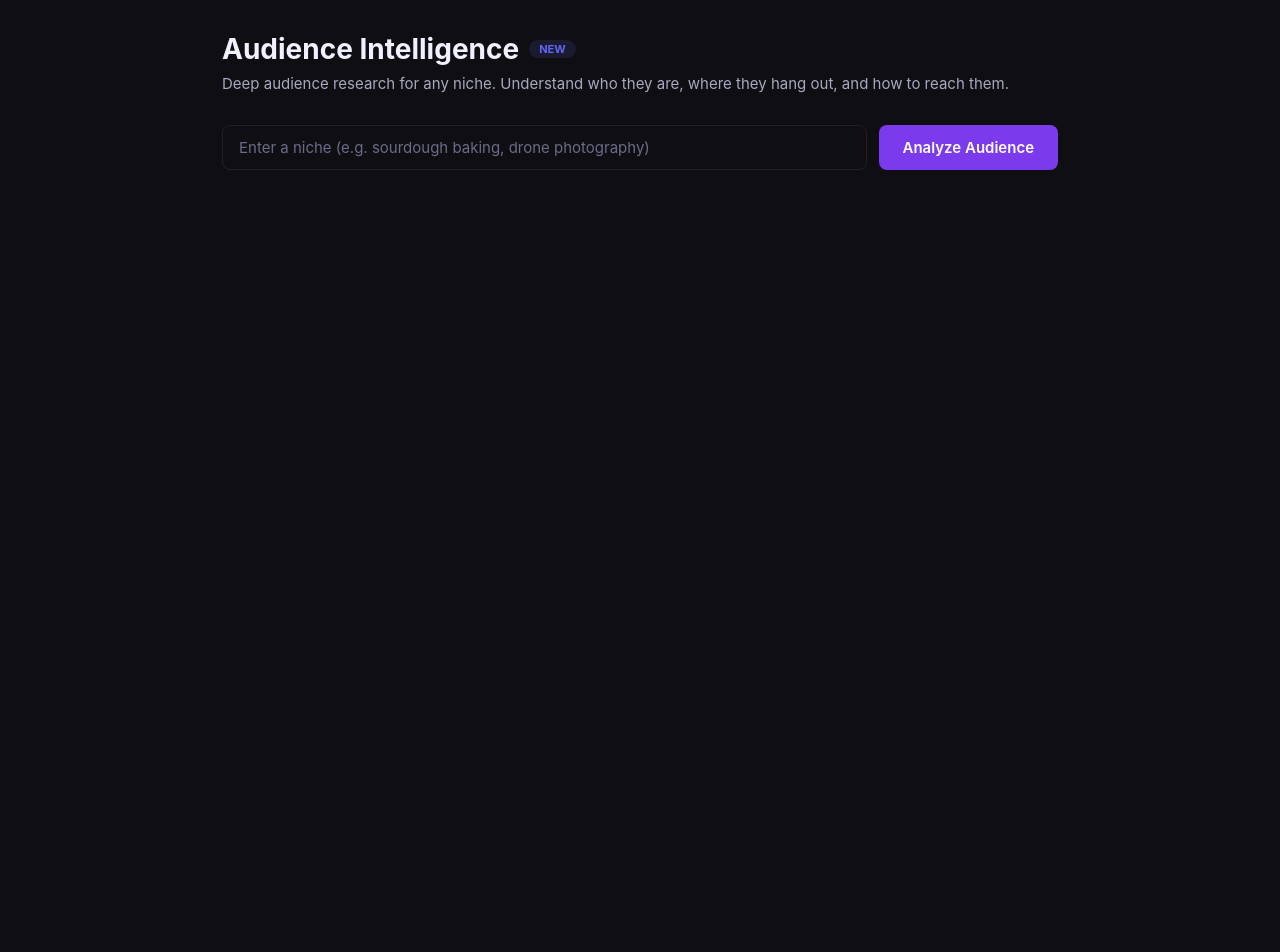
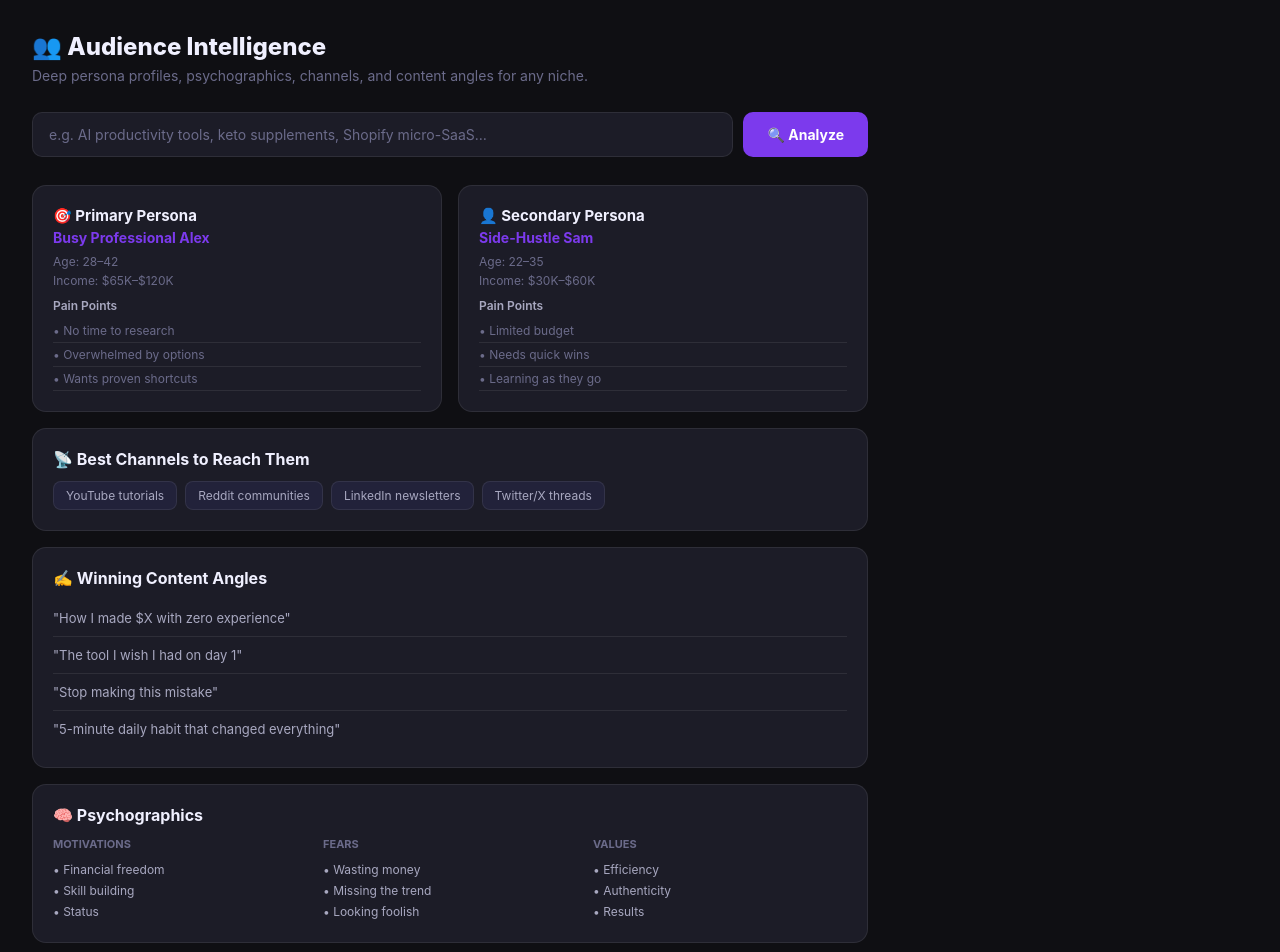
Before and after one commit to NicheFlow1/nicheflow-saas, a Next.js app: page /audience in a window 1280 px wide. Shown: the top 952 px of the page. Before the commit the page ends 800 px from the top, so only its background shows below. Built offline with nearby package versions, Linux system fonts and the light colour scheme.

Commit message:
fix: audience sends niche key + full UI

```diff
--- a/src/app/audience/page.tsx
+++ b/src/app/audience/page.tsx
@@ -1,153 +1,126 @@
 'use client';
 import { useState } from 'react';
-
-interface AudienceData {
-  size: string;
-  demographics: { age: string; gender: string; income: string };
-  platforms: Array<{ name: string; type: string; members: string }>;
-  pain_points: string[];
-  buying_triggers: string[];
-  best_channels: string[];
-  influencer_types: string[];
-  willingness_to_pay: string;
-  keywords: string[];
-}
+import Link from 'next/link';
 
 export default function AudiencePage() {
   const [niche, setNiche] = useState('');
-  const [data, setData] = useState<AudienceData | null>(null);
   const [loading, setLoading] = useState(false);
+  const [result, setResult] = useState<any>(null);
   const [error, setError] = useState('');
 
-  async function analyze() {
+  const run = async () => {
     if (!niche.trim()) return;
-    setLoading(true);
-    setError('');
-    setData(null);
+    setLoading(true); setError(''); setResult(null);
     try {
       const res = await fetch('/api/autopilot', {
         method: 'POST',
-        headers: { 'Content-Type': 'application/json' },
-        body: JSON.stringify({ action: 'audience_intel', niche })
+        headers: {'Content-Type':'application/json'},
+        body: JSON.stringify({ action: 'audience_intel', niche: niche.trim() }),
       });
-      const json = await res.json();
-      if (json.audience) setData(json.audience);
-      else setError('No data returned. Try a different niche.');
-    } catch (e) {
-      setError('Failed to fetch audience data.');
-    } finally {
-      setLoading(false);
+      const data = await res.json();
+      if (data.error) throw new Error(data.error);
+      setResult(data);
+    } catch (e: any) {
+      setError(e.message || 'Failed to analyze audience.');
     }
-  }
+    setLoading(false);
+  };
 
-  const sectionStyle = { background: 'var(--bg-secondary)', borderRadius: '12px', border: '1px solid var(--border)', padding: '20px', marginBottom: '16px' };
-  const labelStyle = { fontSize: '11px', fontWeight: 700, color: 'var(--text-secondary)', textTransform: 'uppercase' as const, letterSpacing: '0.5px', marginBottom: '12px' };
-  const tagStyle = { padding: '4px 12px', borderRadius: '20px', fontSize: '12px', background: 'var(--bg-primary)', border: '1px solid var(--border)', color: 'var(--text-primary)' };
+  const DEMO = {
+    primary_persona: { name: 'Busy Professional Alex', age: '28–42', income: '$65K–$120K', pain_points: ['No time to research', 'Overwhelmed by options', 'Wants proven shortcuts'] },
+    secondary_persona: { name: 'Side-Hustle Sam', age: '22–35', income: '$30K–$60K', pain_points: ['Limited budget', 'Needs quick wins', 'Learning as they go'] },
+    channels: ['YouTube tutorials', 'Reddit communities', 'LinkedIn newsletters', 'Twitter/X threads'],
+    content_angles: ['How I made $X with zero experience', 'The tool I wish I had on day 1', 'Stop making this mistake', '5-minute daily habit that changed everything'],
+    psychographics: { motivations: ['Financial freedom', 'Skill building', 'Status'], fears: ['Wasting money', 'Missing the trend', 'Looking foolish'], values: ['Efficiency', 'Authenticity', 'Results'] },
+    market_size: '$2.4B TAM | $340M SAM',
+  };
+
+  const d = result || (niche ? null : DEMO);
 
   return (
-    <div style={{ padding: '32px', maxWidth: '900px', margin: '0 auto' }}>
-      <div style={{ marginBottom: '32px' }}>
-        <div style={{ display: 'flex', alignItems: 'center', gap: '10px', marginBottom: '8px' }}>
-          <h1 style={{ fontSize: '28px', fontWeight: 700, color: 'var(--text-primary)', margin: 0 }}>Audience Intelligence</h1>
-          <span style={{ padding: '2px 10px', borderRadius: '20px', fontSize: '11px', fontWeight: 700, background: '#6366f122', color: '#6366f1', textTransform: 'uppercase' }}>NEW</span>
-        </div>
-        <p style={{ color: 'var(--text-secondary)', fontSize: '15px', margin: 0 }}>Deep audience research for any niche. Understand who they are, where they hang out, and how to reach them.</p>
+    <div style={{padding:'32px', maxWidth:'900px'}}>
+      <div style={{marginBottom:'28px'}}>
+        <h1 style={{fontSize:'24px', fontWeight:800, color:'var(--text-primary)', margin:'0 0 6px'}}>👥 Audience Intelligence</h1>
+        <p style={{color:'var(--text-muted)', fontSize:'14px', margin:0}}>Deep persona profiles, psychographics, channels, and content angles for any niche.</p>
       </div>
 
-      <div style={{ display: 'flex', gap: '12px', marginBottom: '32px' }}>
-        <input
-          value={niche}
-          onChange={e => setNiche(e.target.value)}
-          onKeyDown={e => e.key === 'Enter' && analyze()}
-          placeholder="Enter a niche (e.g. sourdough baking, drone photography)"
-          style={{ flex: 1, padding: '12px 16px', borderRadius: '8px', border: '1px solid var(--border)', background: 'var(--bg-secondary)', color: 'var(--text-primary)', fontSize: '15px', outline: 'none' }}
-        />
-        <button
-          onClick={analyze}
-          disabled={loading || !niche.trim()}
-          style={{ padding: '12px 24px', borderRadius: '8px', border: 'none', background: 'var(--accent)', color: '#fff', fontSize: '15px', fontWeight: 600, cursor: 'pointer', opacity: loading ? 0.7 : 1, whiteSpace: 'nowrap' }}
-        >
-          {loading ? 'Analyzing...' : 'Analyze Audience'}
+      <div style={{display:'flex', gap:'10px', marginBottom:'28px'}}>
+        <input value={niche} onChange={e => setNiche(e.target.value)} onKeyDown={e => e.key==='Enter' && run()}
+          placeholder="e.g. AI productivity tools, keto supplements, Shopify micro-SaaS…"
+          style={{flex:1, background:'var(--bg-card)', border:'1px solid var(--border)', borderRadius:'10px', padding:'13px 16px', color:'var(--text-primary)', fontSize:'14px', outline:'none'}}/>
+        <button onClick={run} disabled={loading || !niche.trim()}
+          style={{background:'var(--accent)', color:'#fff', border:'none', borderRadius:'10px', padding:'13px 24px', fontWeight:700, fontSize:'14px', cursor:loading?'not-allowed':'pointer'}}>
+          {loading ? 'Analyzing…' : '🔍 Analyze'}
         </button>
       </div>
 
-      {error && <div style={{ padding: '16px', background: '#ef444422', border: '1px solid #ef444444', borderRadius: '8px', color: '#ef4444', marginBottom: '16px', fontSize: '14px' }}>{error}</div>}
+      {error && <p style={{color:'#ef4444', fontSize:'13px', marginBottom:'16px'}}>{error}</p>}
 
-      {data && (
-        <div>
-          <div style={{ display: 'grid', gridTemplateColumns: 'repeat(auto-fit, minmax(200px, 1fr))', gap: '16px', marginBottom: '16px' }}>
-            <div style={sectionStyle}>
-              <div style={labelStyle}>Audience Size</div>
-              <div style={{ fontSize: '28px', fontWeight: 800, color: 'var(--accent)' }}>{data.size}</div>
-            </div>
-            <div style={sectionStyle}>
-              <div style={labelStyle}>Demographics</div>
-              <div style={{ fontSize: '14px', color: 'var(--text-primary)', lineHeight: 1.8 }}>
-                <div>Age: <strong>{data.demographics.age}</strong></div>
-                <div>Gender: <strong>{data.demographics.gender}</strong></div>
-                <div>Income: <strong>{data.demographics.income}</strong></div>
+      {d && (
+        <div style={{display:'grid', gap:'16px'}}>
+          <div style={{display:'grid', gridTemplateColumns:'1fr 1fr', gap:'16px'}}>
+            {[d.primary_persona, d.secondary_persona].filter(Boolean).map((p: any, i) => (
+              <div key={i} style={{background:'var(--bg-card)', border:'1px solid var(--border)', borderRadius:'14px', padding:'20px'}}>
+                <div style={{fontWeight:700, color:'var(--text-primary)', marginBottom:'4px', fontSize:'15px'}}>{i===0?'🎯 Primary':'👤 Secondary'} Persona</div>
+                <div style={{fontSize:'14px', color:'var(--accent)', fontWeight:700, marginBottom:'8px'}}>{p.name}</div>
+                {p.age && <div style={{fontSize:'12px', color:'var(--text-muted)', marginBottom:'4px'}}>Age: {p.age}</div>}
+                {p.income && <div style={{fontSize:'12px', color:'var(--text-muted)', marginBottom:'10px'}}>Income: {p.income}</div>}
+                <div style={{fontSize:'12px', fontWeight:600, color:'var(--text-secondary)', marginBottom:'6px'}}>Pain Points</div>
+                {(p.pain_points||[]).map((pt: string, j: number) => (
+                  <div key={j} style={{fontSize:'12px', color:'var(--text-muted)', padding:'4px 0', borderBottom:'1px solid var(--border)'}}>• {pt}</div>
+                ))}
               </div>
-            </div>
-            <div style={sectionStyle}>
-              <div style={labelStyle}>Willingness to Pay</div>
-              <div style={{ fontSize: '24px', fontWeight: 700, color: '#22c55e' }}>{data.willingness_to_pay}</div>
-            </div>
+            ))}
           </div>
 
-          <div style={sectionStyle}>
-            <div style={labelStyle}>Where They Hang Out</div>
-            <div style={{ display: 'flex', flexDirection: 'column', gap: '10px' }}>
-              {data.platforms.map((p, i) => (
-                <div key={i} style={{ display: 'flex', justifyContent: 'space-between', alignItems: 'center', padding: '10px 14px', background: 'var(--bg-primary)', borderRadius: '8px' }}>
-                  <div>
-                    <span style={{ fontWeight: 600, color: 'var(--text-primary)', fontSize: '14px' }}>{p.name}</span>
-                    <span style={{ color: 'var(--text-secondary)', fontSize: '12px', marginLeft: '8px' }}>{p.type}</span>
-                  </div>
-                  <span style={{ fontSize: '13px', color: 'var(--accent)', fontWeight: 600 }}>{p.members}</span>
-                </div>
-              ))}
-            </div>
-          </div>
-
-          <div style={{ display: 'grid', gridTemplateColumns: '1fr 1fr', gap: '16px', marginBottom: '16px' }}>
-            <div style={sectionStyle}>
-              <div style={labelStyle}>Pain Points</div>
-              <div style={{ display: 'flex', flexDirection: 'column', gap: '8px' }}>
-                {data.pain_points.map((p, i) => (
-                  <div key={i} style={{ fontSize: '13px', color: 'var(--text-primary)', padding: '6px 10px', background: '#ef444411', borderRadius: '6px', borderLeft: '3px solid #ef4444' }}>{p}</div>
+          {d.channels && (
+            <div style={{background:'var(--bg-card)', border:'1px solid var(--border)', borderRadius:'14px', padding:'20px'}}>
+              <div style={{fontWeight:700, color:'var(--text-primary)', marginBottom:'12px'}}>📡 Best Channels to Reach Them</div>
+              <div style={{display:'flex', flexWrap:'wrap', gap:'8px'}}>
+                {d.channels.map((c: string, i: number) => (
+                  <span key={i} style={{background:'var(--bg-elevated)', border:'1px solid var(--border)', borderRadius:'8px', padding:'6px 12px', fontSize:'12px', color:'var(--text-secondary)'}}>{c}</span>
                 ))}
               </div>
             </div>
-            <div style={sectionStyle}>
-              <div style={labelStyle}>Buying Triggers</div>
-              <div style={{ display: 'flex', flexDirection: 'column', gap: '8px' }}>
-                {data.buying_triggers.map((t, i) => (
-                  <div key={i} style={{ fontSize: '13px', color: 'var(--text-primary)', padding: '6px 10px', background: '#22c55e11', borderRadius: '6px', borderLeft: '3px solid #22c55e' }}>{t}</div>
+          )}
+
+          {d.content_angles && (
+            <div style={{background:'var(--bg-card)', border:'1px solid var(--border)', borderRadius:'14px', padding:'20px'}}>
+              <div style={{fontWeight:700, color:'var(--text-primary)', marginBottom:'12px'}}>✍️ Winning Content Angles</div>
+              {d.content_angles.map((a: string, i: number) => (
+                <div key={i} style={{padding:'10px 0', borderBottom: i<d.content_angles.length-1?'1px solid var(--border)':'none', fontSize:'13px', color:'var(--text-secondary)'}}>"{a}"</div>
+              ))}
+            </div>
+          )}
+
+          {d.psychographics && (
+            <div style={{background:'var(--bg-card)', border:'1px solid var(--border)', borderRadius:'14px', padding:'20px'}}>
+              <div style={{fontWeight:700, color:'var(--text-primary)', marginBottom:'12px'}}>🧠 Psychographics</div>
+              <div style={{display:'grid', gridTemplateColumns:'1fr 1fr 1fr', gap:'16px'}}>
+                {Object.entries(d.psychographics).map(([k,v]: [string, any]) => (
+                  <div key={k}>
+                    <div style={{fontSize:'11px', fontWeight:700, color:'var(--text-muted)', textTransform:'uppercase', marginBottom:'8px'}}>{k}</div>
+                    {(Array.isArray(v)?v:[v]).map((i: string, j: number) => (
+                      <div key={j} style={{fontSize:'12px', color:'var(--text-secondary)', padding:'3px 0'}}>• {i}</div>
+                    ))}
+                  </div>
                 ))}
               </div>
             </div>
-          </div>
+          )}
 
-          <div style={sectionStyle}>
-            <div style={labelStyle}>Best Channels to Reach Them</div>
-            <div style={{ display: 'flex', gap: '8px', flexWrap: 'wrap' }}>
-              {data.best_channels.map((c, i) => <span key={i} style={tagStyle}>{c}</span>)}
+          {d.market_size && (
+            <div style={{background:'linear-gradient(135deg,#7c3aed18,#10b98118)', border:'1px solid var(--accent)', borderRadius:'14px', padding:'20px', display:'flex', alignItems:'center', justifyContent:'space-between'}}>
+              <div>
+                <div style={{fontWeight:700, color:'var(--text-primary)', marginBottom:'4px'}}>📊 Market Size</div>
+                <div style={{fontSize:'20px', fontWeight:800, color:'var(--accent)'}}>{d.market_size}</div>
+              </div>
+              <Link href={`/keywords?seed=${encodeURIComponent(niche)}`}
+                style={{background:'var(--accent)', color:'#fff', borderRadius:'10px', padding:'10px 20px', textDecoration:'none', fontSize:'13px', fontWeight:700}}>
+                Find Keywords →
+              </Link>
             </div>
-          </div>
-
-          <div style={sectionStyle}>
-            <div style={labelStyle}>Influencer Types</div>
-            <div style={{ display: 'flex', gap: '8px', flexWrap: 'wrap' }}>
-              {data.influencer_types.map((t, i) => <span key={i} style={tagStyle}>{t}</span>)}
-            </div>
-          </div>
-
-          <div style={sectionStyle}>
-            <div style={labelStyle}>Keywords to Target</div>
-            <div style={{ display: 'flex', gap: '8px', flexWrap: 'wrap' }}>
-              {data.keywords.map((k, i) => <span key={i} style={{ ...tagStyle, background: 'var(--accent)', color: '#fff', border: 'none', fontWeight: 600 }}>{k}</span>)}
-            </div>
-          </div>
+          )}
         </div>
       )}
     </div>
```
